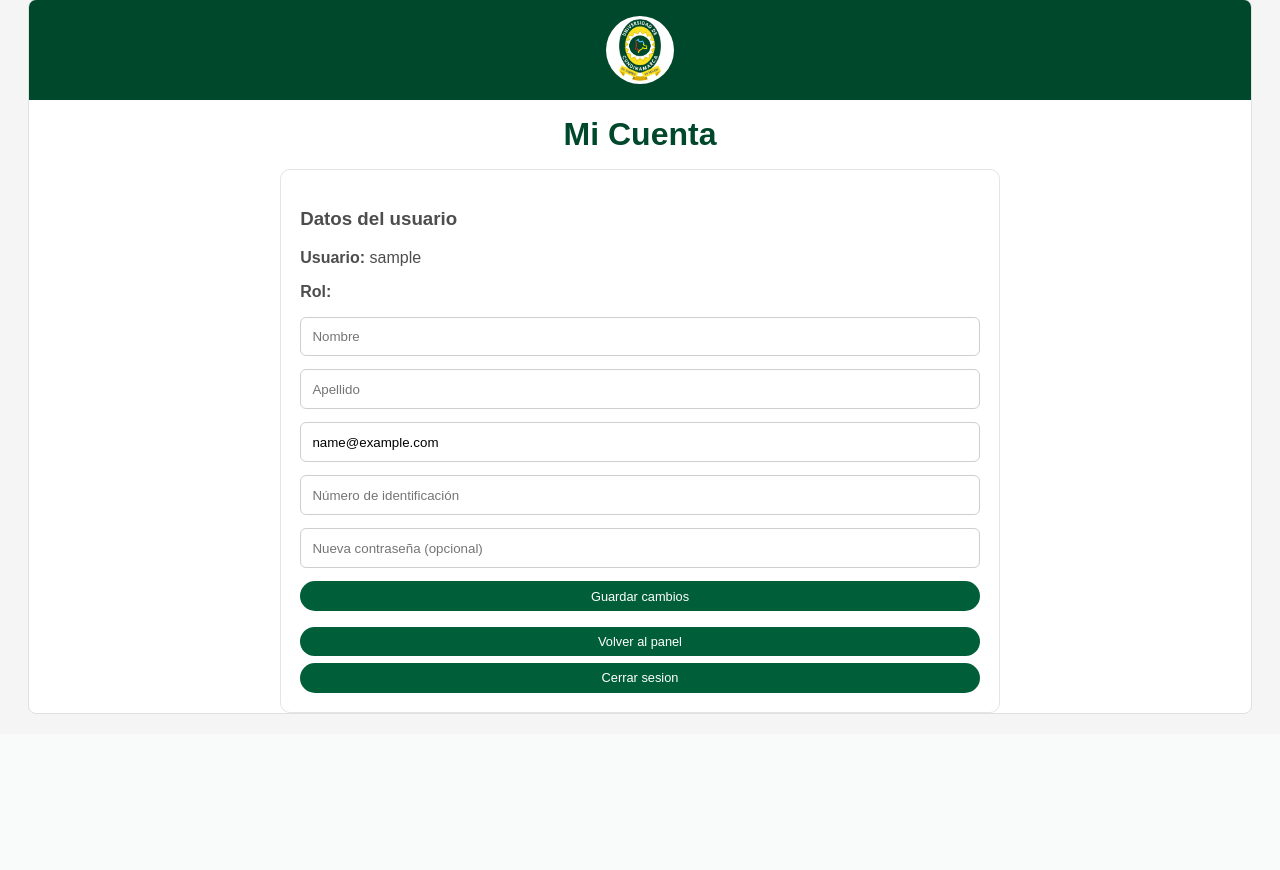
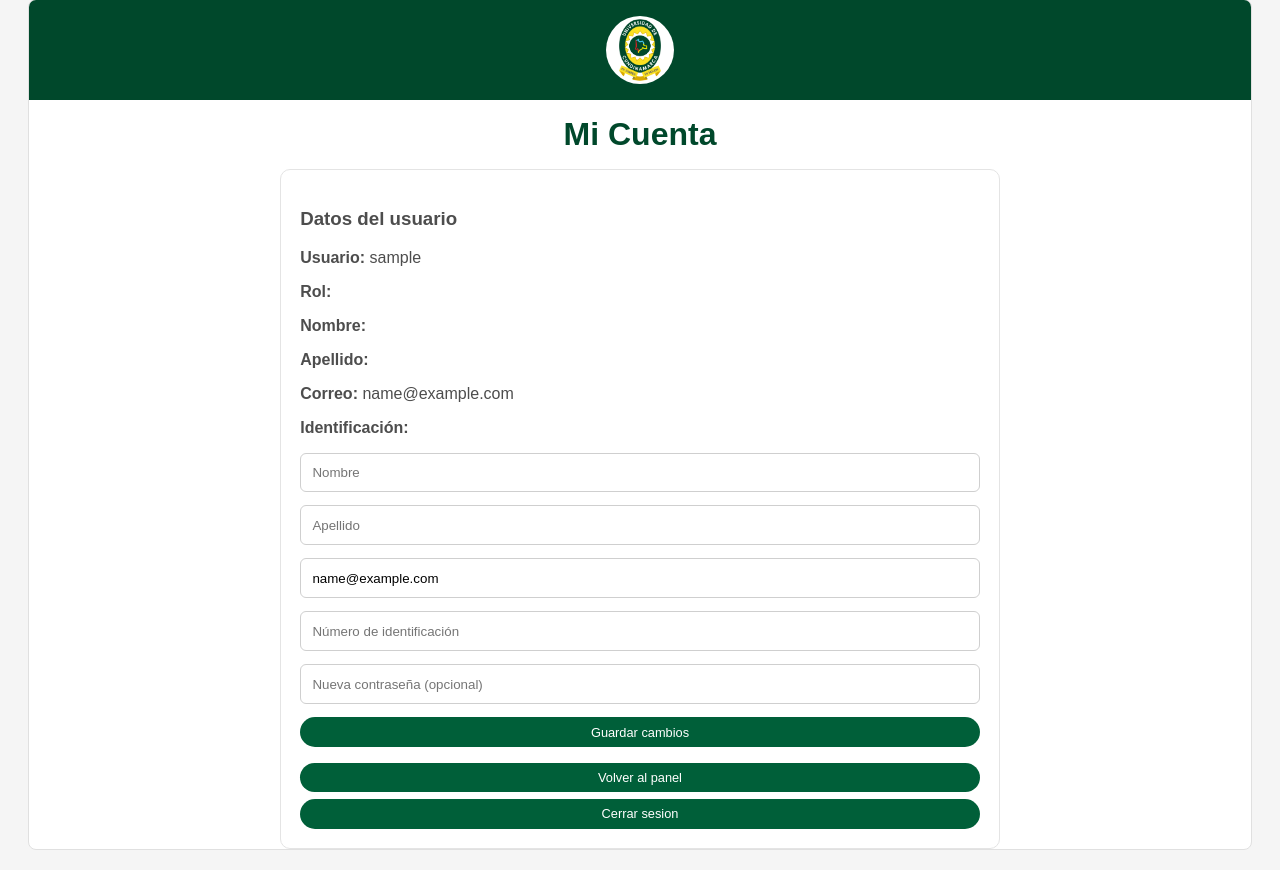
Before and after one commit to maranavard/SISTEMA-COMPUTACIONAL-PARA-LA-GESTION-Y-CONTROL-DE-ACCESO-DE-AUTOMOVILES-M-DULO-WEB, a Flask app: page /mi-cuenta in a window 1280 px wide. Shown: the part 133-1003 px from the top of the page. Before the commit the page ends 847 px from the top, so only its background shows below. Run offline with Flask 3, Linux system fonts and the light colour scheme; the visitor is signed in with stand-in values (Sample User, id 1); parts of the project's set-up code (start-up, migrations or seed data) failed here and were passed over; some libraries are stand-ins or nearby versions.

Commit message:
Add user details to mi_cuenta.html

```diff
--- a/python/webapp/app/templates/main/mi_cuenta.html
+++ b/python/webapp/app/templates/main/mi_cuenta.html
@@ -12,6 +12,10 @@
     <h3>Datos del usuario</h3>
     <p><strong>Usuario:</strong> {{ user.username or '' }}</p>
     <p><strong>Rol:</strong> {{ (user.rol or '') | role_label }}</p>
+    <p><strong>Nombre:</strong> {{ user.nombre or '' }}</p>
+    <p><strong>Apellido:</strong> {{ user.apellido or '' }}</p>
+    <p><strong>Correo:</strong> {{ user.email or '' }}</p>
+    <p><strong>Identificación:</strong> {{ user.numero_identificacion or '' }}</p>
 
     <form method="post" action="{{ url_for('main.actualizar_mi_cuenta') }}" style="margin-top: 1rem;">
       <div style="display: grid; gap: 0.85rem;">
```
